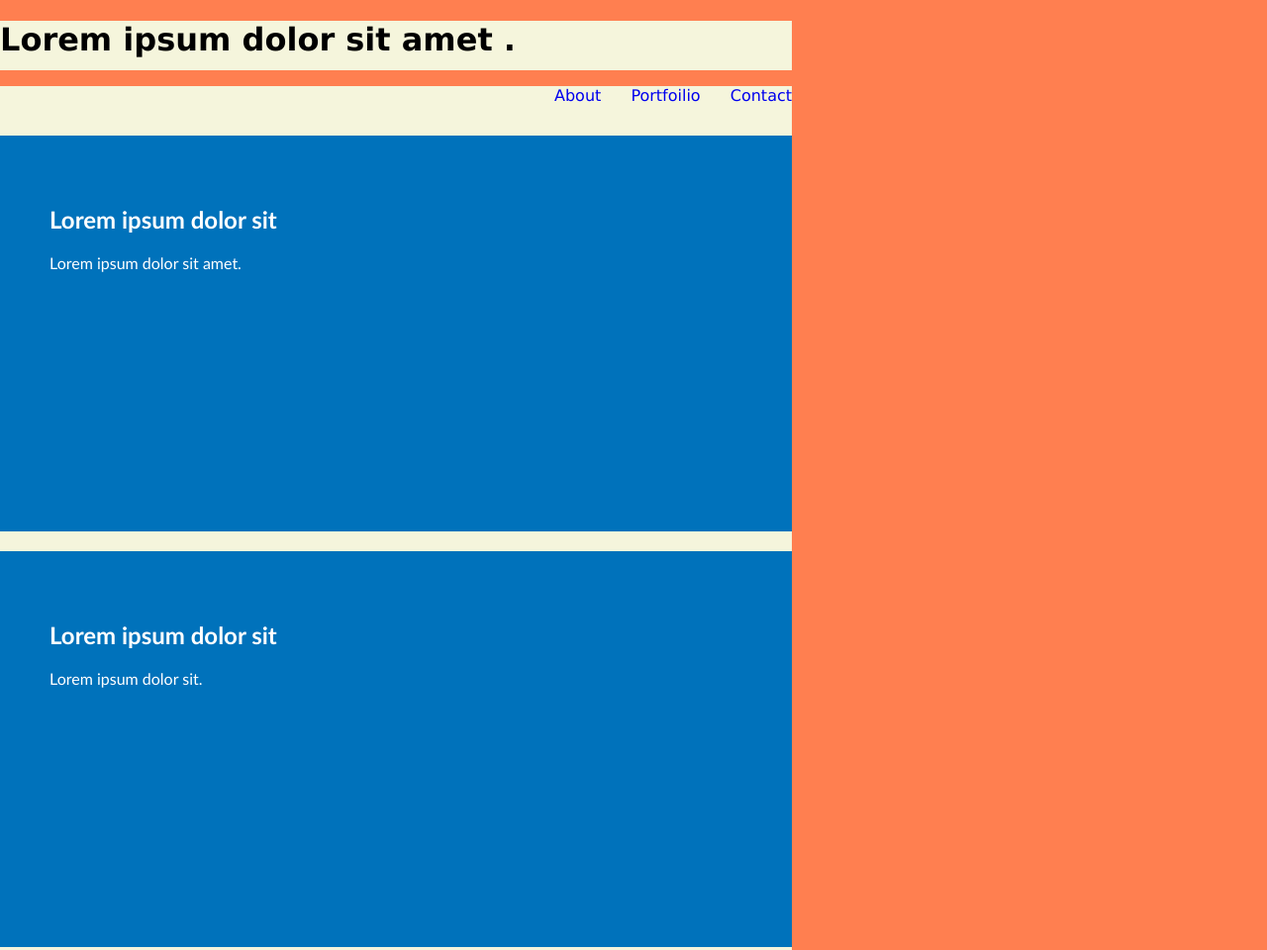
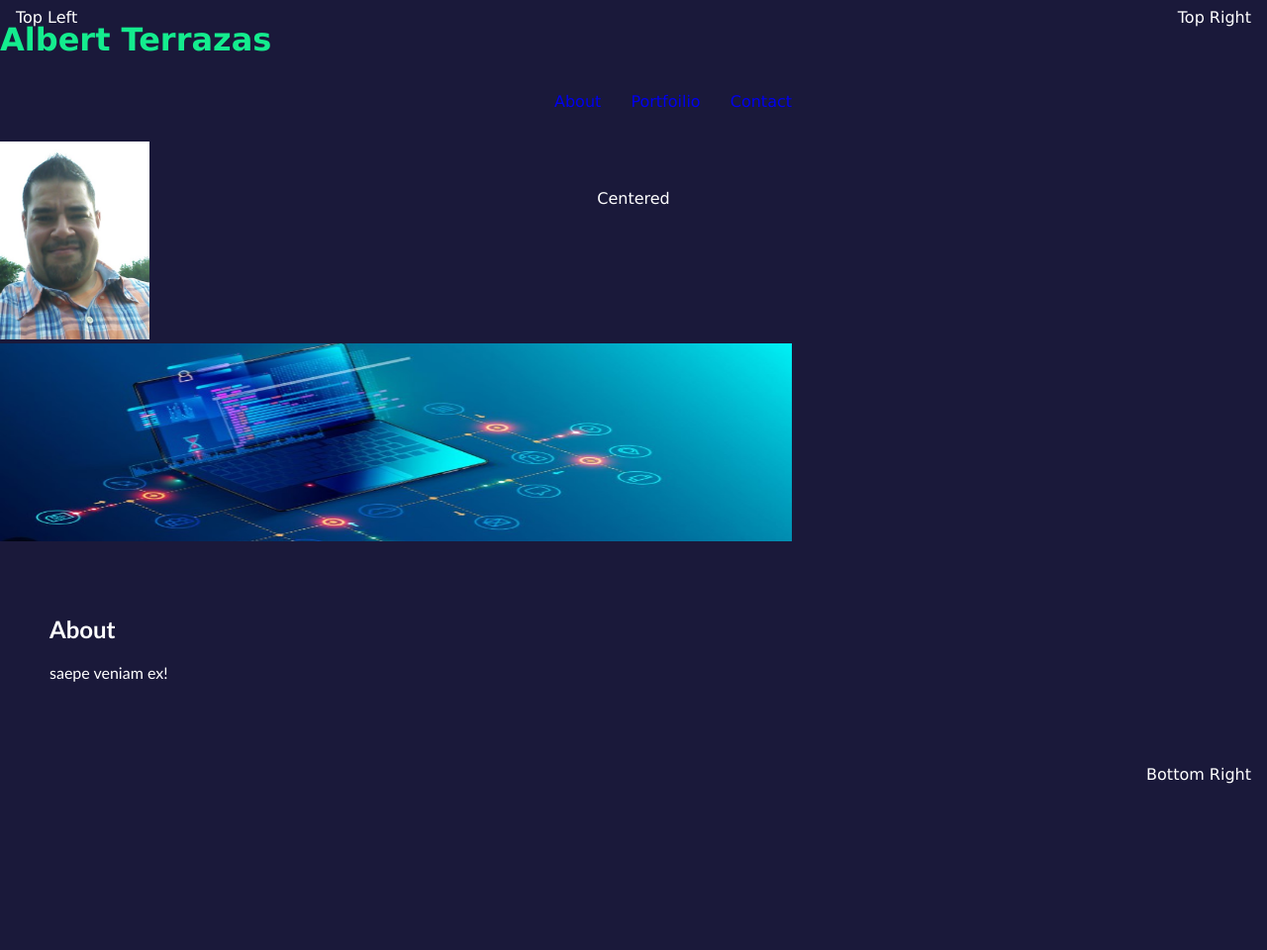
Before and after one commit to Fitbert/coder-portfoilio-page, a plain HTML site: page index.html in a window 1280 px wide. Shown: the top 960 px of the page at 99% size. Drawn offline with Linux system fonts and the light colour scheme.

Commit message:
Added a headshot and changed bg color
added a image and changed the background color.

```diff
--- a/Assets/css/style.css
+++ b/Assets/css/style.css
@@ -1,32 +1,35 @@
 head {
     background-color: chartreuse;
+
+}
+header h1{
+    display: flex;
+    width: auto;
+    height: 50px;
+    /* background-color: beige; */
+    color: rgb(20, 236, 142)
 
 }
 
 body {
     display: inline-block;
-    min-width: 800px;
+    min-width: auto;
     margin: 0;
-    background-color: coral;
-    color: black;
+    background-color: rgb(26, 25, 58);
+    color: white;
     font-family: 'Lucida Sans', 'Lucida Sans Regular', 'Lucida Grande', 'Lucida Sans Unicode', Geneva, Verdana, sans-serif;
     align-content: center;
     flex-wrap: nowrap;
     flex-direction: column;
 }
 
-header{
-    width: 100%;
-    height: 50px;
-    background-color: beige;
-    color: black;
-}
 
 nav{
     height: 50px;
-    width: 100%;
+    width: auto;
     padding: 0;
-    background-color: beige;
+    /* background-color: beige; */
+    background-color: rgb(26, 25, 58);
     text-align: end;
 
 }
@@ -44,11 +47,12 @@ ul li{
 
 a{
     text-decoration: none;
+    flex: -1;
 }
 main{
     width: 100%;
     height: auto;
-    background-color: beige;
+    /* background-color: beige; */
 
 }
 
@@ -57,12 +61,63 @@ main{
     padding: 50px;
     height: 300px;
     font-family: 'Gill Sans', 'Gill Sans MT', Calibri, 'Trebuchet MS', sans-serif;
-    background-color: #0072bb;
+    background-color: rgb(26, 25, 58);
     color: #ffffff;
 }
 
 main img{
     max-width: auto;
-    max-height: 600px;
-    flex: 2 0 20px;
+    max-height: 200px;
+
 }
+
+.main headshot{
+    max-width: 100px;
+    max-height: 10px;
+    padding: 15px;
+    border: 15px white;
+    border-radius: 15px;
+}
+<style>
+p {
+  background-image: url('img_girl.jpg');
+}
+</style>
+
+/* Container holding the image and the text */
+.container {
+    position: relative;
+    text-align: center;
+    color: white;
+  }
+
+
+  /* Top left text */
+  .top-left {
+    position: absolute;
+    top: 8px;
+    left: 16px;
+  }
+
+  /* Top right text */
+  .top-right {
+    position: absolute;
+    top: 8px;
+    right: 16px;
+  }
+
+  /* Bottom right text */
+  .bottom-right {
+    position: absolute;
+    bottom: 8px;
+    right: 16px;
+  }
+
+  /* Centered text */
+  .centered {
+    position: absolute;
+    top: 25%;
+    left: 50%;
+    transform: translate(-50%, -50%);
+    z-index: 1;
+  }
--- a/index.html
+++ b/index.html
@@ -5,11 +5,12 @@
     <meta name="viewport" content="width=device-width, initial-scale=1.0">
     <title>Albert's Portfoilio</title>
     <link rel="stylesheet" href="./Assets/css/style.css">
+    <link rel="stylesheet" href="https://cdnjs.cloudflare.com/ajax/libs/font-awesome/4.7.0/css/font-awesome.min.css">
 </head>
 
-<body>
+<body flexbox>
     <header>
-        <h1>Lorem ipsum dolor sit amet .</h1>
+        <h1>Albert Terrazas</h1>
         </header>
     <nav>
         <ul>
@@ -20,20 +21,36 @@
             </ul>
     </nav>
     <main>
+        <div class="headshot"><img src="./Assets/image/aths.png" alt="headshot"></div>
+
+        <div class="container">
+            <img src="./Assets/image/about.jpg" alt="Snow" style="width:800px; height: 900px;">
+            <div class="top-left">Top Left</div>
+            <div class="top-right">Top Right</div>
+            <div class="bottom-right">Bottom Right</div>
+            <div class="centered">Centered</div>
+          </div>
+
         <div id="about" class="main-content">
-            <!-- <img src="./Assets/image/about.jpg" alt="itprotoday.com"> -->
-            <h2>Lorem ipsum dolor sit </h2>
-            <p>Lorem ipsum dolor sit amet.</p>
+            <!-- <a href="" class="herf"></a>  <img src="./Assets/image/about.jpg" alt="itprotoday.com"> -->
+            <h2>About </h2>
+            <!-- <p>Lorem ipsum dolor sit amet.</p> -->
+            <!-- <img src="./Assets/image/about.jpg" alt="Girl in a jacket"> -->
+            <!-- <div class="top-left">Lorem, ipsum dolor sit amet consectetur adipisicing elit. Deserunt, hic quasi repudiandae -->
+                saepe veniam ex!</div>
+            <!-- <p style="background-image: url(./Assets/image/about.jpg);"> -->
         </div>
         <div id="portfoilio" class="main-content">
             <!-- <img src="./Assets/image/portfolio.jpg" alt="person in front of code from spaces"> -->
-            <h2>Lorem ipsum dolor sit </h2>
+            <h2>Portfoilio </h2>
                 <p>Lorem ipsum dolor sit.</p>
         </div>
         <div id="contact" class="main-content">
             <img src="" alt="">
-            <p><h2>Lorem ipsum dolor sit </h2>
-                Lorem ipsum dolor sit.</p></div>
+            <h2>Contact</h2>
+            <p><a href="mailto:albert.terrazas@gmail.com">Send email</a></p>
+            <i style="font-size:24px" class="fa">&#xf08c;</i>
+            </div>
     </main>
 
 </body>
```
Also changed, not shown: Assets/image/aths.png (added).
